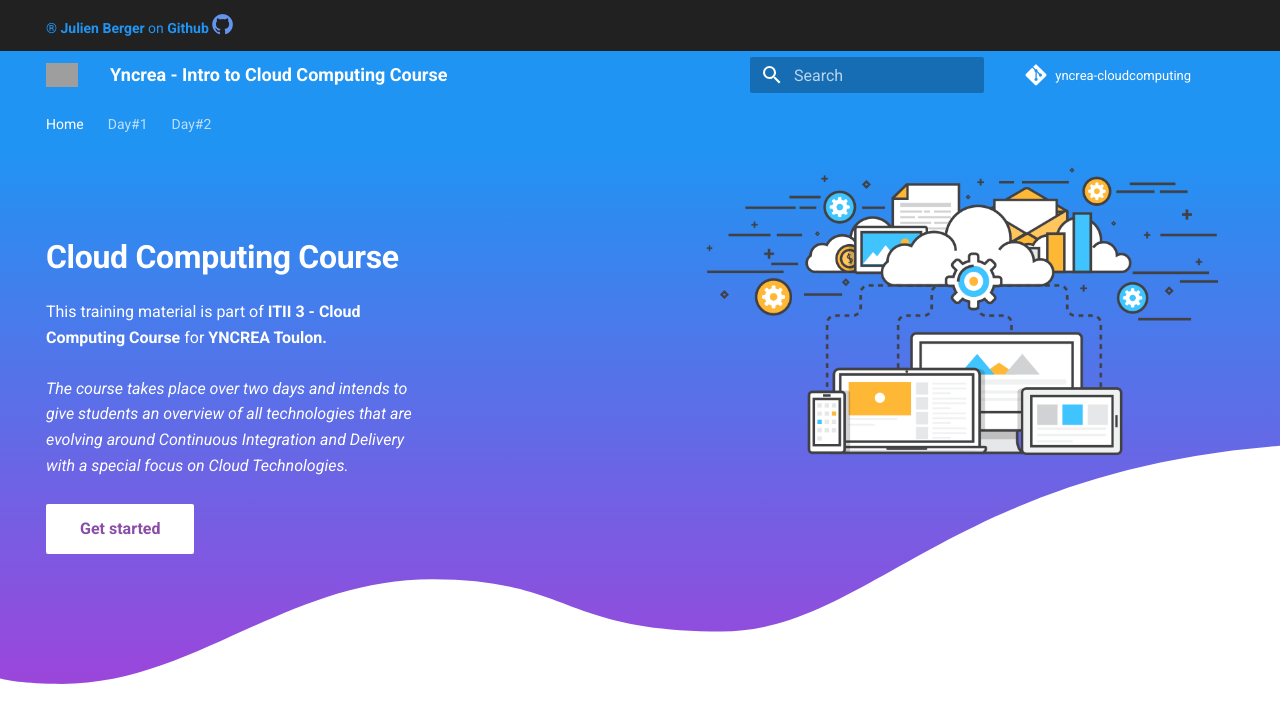
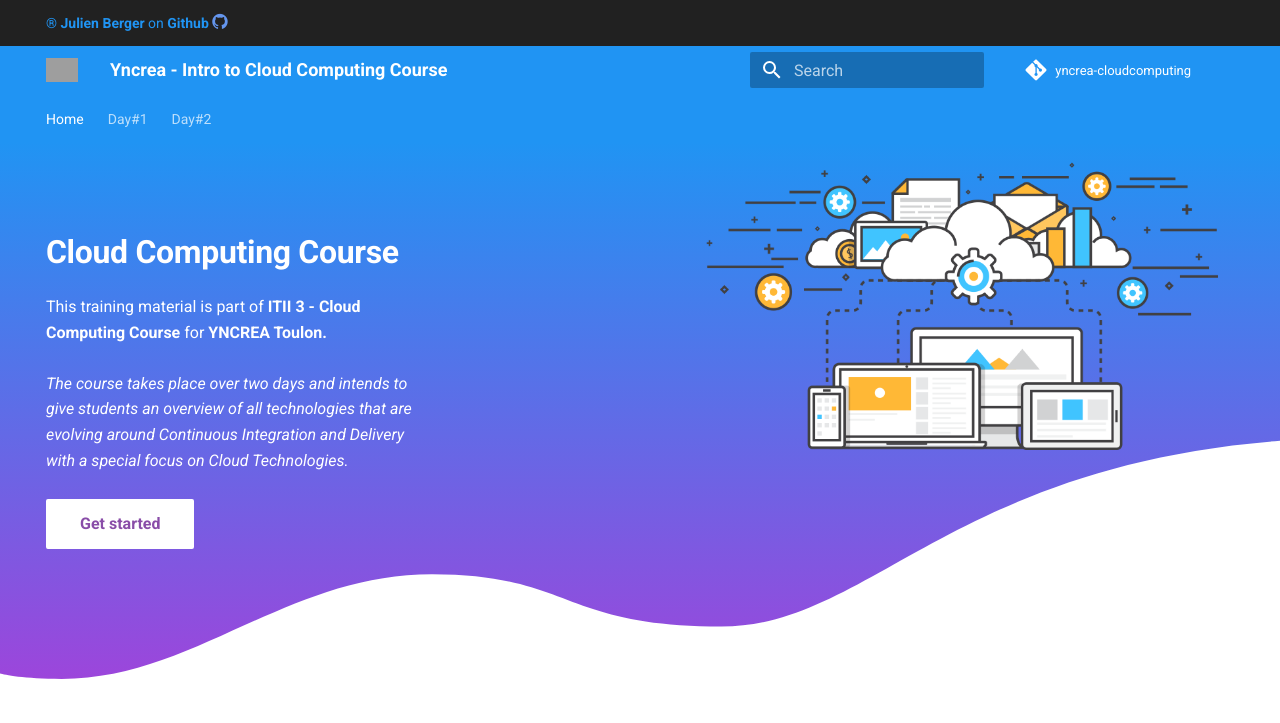
Before and after one commit to jurocknsail/yncrea-cloudcomputing, an MkDocs documentation site: the page built from docs/index.md, in a window 1280 px wide. Shown: the top 723 px of the page. Built offline with MkDocs 1.6.1 and Material for MkDocs 9.7.7, drawn with Linux system fonts in a browser that asks for light colours; comment, search, counter and statistics services are not loaded; grey boxes are pictures that could not be loaded.

```diff
--- a/material/overrides/main.html
+++ b/material/overrides/main.html
@@ -22,7 +22,7 @@
 <style>.md-announce a,.md-announce a:focus,.md-announce a:hover{color:currentColor}.md-announce strong{white-space:nowrap}.md-announce .twitter{margin-left:.2em;color:#00acee}</style>
 <link rel="stylesheet" href="https://cdnjs.cloudflare.com/ajax/libs/font-awesome/4.7.0/css/font-awesome.min.css">
 <a href="https://github.com/jurocknsail">
-    ® <strong>Julien Berger</strong> on <strong>Github </strong>
-    <i class="fa fa-github" style="font-size:24px;color:cornflowerblue"></i>
+    ® <strong>Julien Berger</strong> on <strong>Github</strong>
+    <i class="fa fa-github" style="font-size:18px;color:cornflowerblue"></i>
 </a>
 {% endblock %}
```
